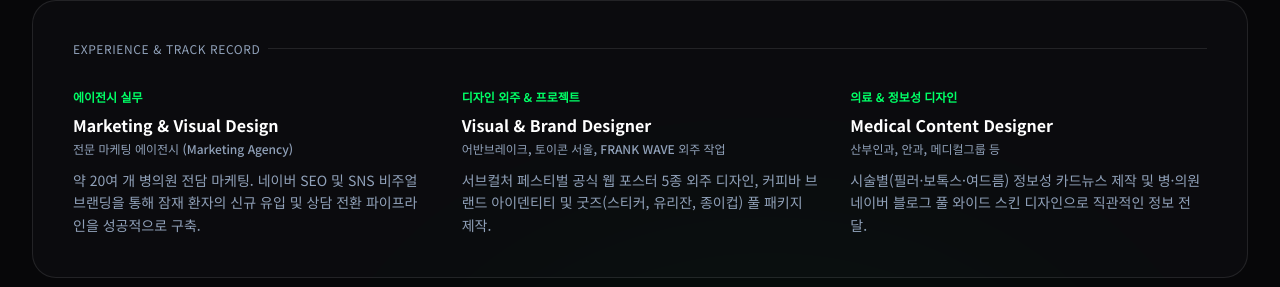
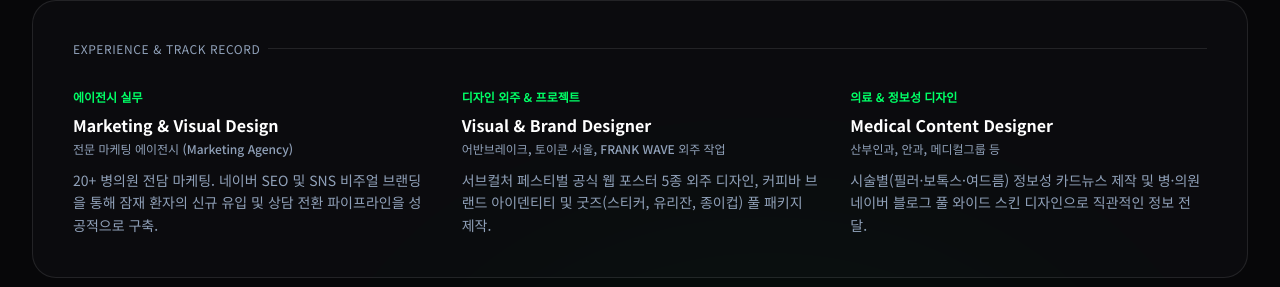
Before and after one commit to sansolll9797-tech/Hwangsansol_portfolio, a React (Vite) app: page / in a window 1280 px wide. Shown: the part 1382-1669 px from the top of the page. Built offline with nearby package versions, Linux system fonts and the light colour scheme.

Commit message:
Update AboutSection.tsx

```diff
--- a/src/components/AboutSection.tsx
+++ b/src/components/AboutSection.tsx
@@ -14,7 +14,7 @@ export const AboutSection: React.FC<AboutSectionProps> = ({ theme, profile }) =>
       period: '에이전시 실무',
       role: 'Marketing & Visual Design',
       org: '전문 마케팅 에이전시 (Marketing Agency)',
-      desc: '약 20여 개 병의원 전담 마케팅. 네이버 SEO 및 SNS 비주얼 브랜딩을 통해 잠재 환자의 신규 유입 및 상담 전환 파이프라인을 성공적으로 구축.',
+      desc: '20+ 병의원 전담 마케팅. 네이버 SEO 및 SNS 비주얼 브랜딩을 통해 잠재 환자의 신규 유입 및 상담 전환 파이프라인을 성공적으로 구축.',
     },
     {
       period: '디자인 외주 & 프로젝트',
```
